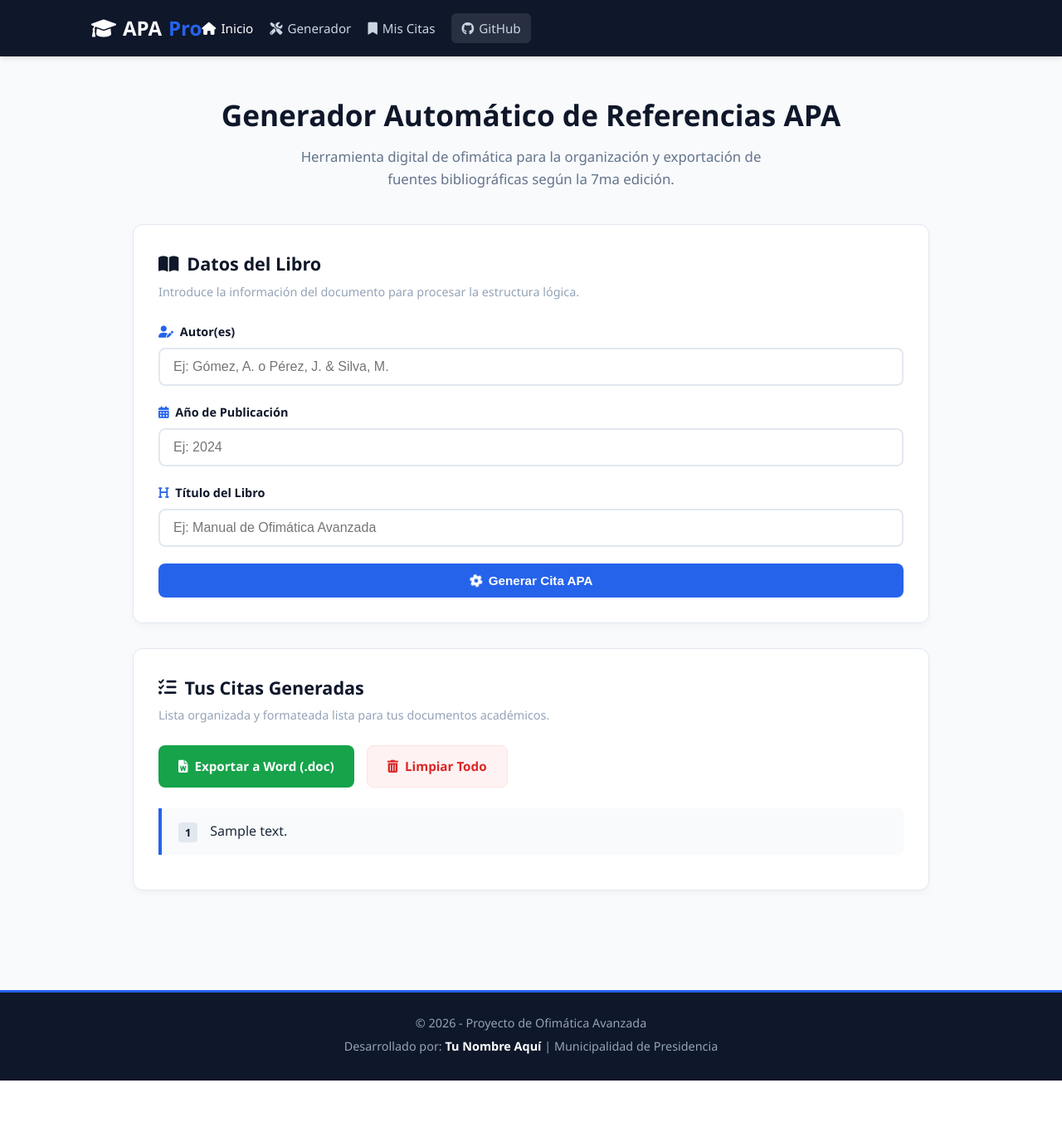
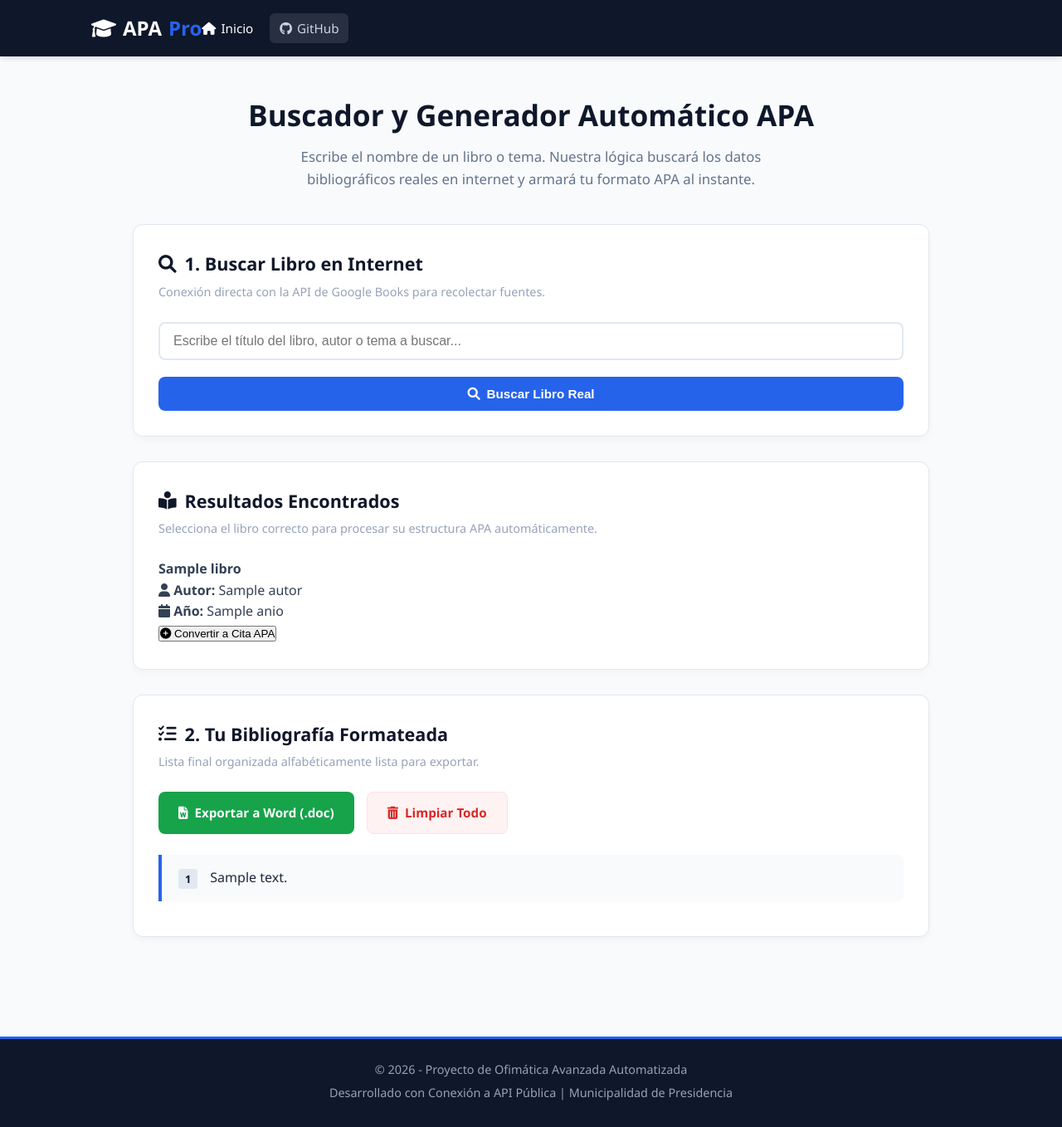
Before and after one commit to sc2409585-debug/generador-apa-pro, a Flask app: template templates/index.html in a window 1280 px wide. Shown: the whole page at 83% size. Before the commit the page ends 1302 px from the top, so only its background shows below. Run offline with Flask 3, Linux system fonts and the light colour scheme; the template is opened without the code that fills it: most values are stand-ins (such as "Sample title", 1, 10 or a date in 2020).

Commit message:
Update index.html

```diff
--- a/templates/index.html
+++ b/templates/index.html
@@ -16,8 +16,6 @@
             </a>
             <ul class="nav-menu">
                 <li><a href="/" class="nav-link active"><i class="fas fa-home"></i> Inicio</a></li>
-                <li><a href="#generador" class="nav-link"><i class="fas fa-tools"></i> Generador</a></li>
-                <li><a href="#citas" class="nav-link"><i class="fas fa-bookmark"></i> Mis Citas</a></li>
                 <li><a href="https://github.com" target="_blank" class="nav-link github-link"><i class="fab fa-github"></i> GitHub</a></li>
             </ul>
         </div>
@@ -26,42 +24,59 @@
     <div class="container">
 
         <header class="main-header">
-            <h1>Generador Automático de Referencias APA</h1>
-            <p class="subtitle">Herramienta digital de ofimática para la organización y exportación de fuentes bibliográficas según la 7ma edición.</p>
+            <h1>Buscador y Generador Automático APA</h1>
+            <p class="subtitle">Escribe el nombre de un libro o tema. Nuestra lógica buscará los datos bibliográficos reales en internet y armará tu formato APA al instante.</p>
         </header>
 
         <main class="web-layout">
-            <section id="generador" class="card">
+
+            <section class="card">
                 <div class="card-header">
-                    <h2><i class="fas fa-book-open"></i> Datos del Libro</h2>
-                    <p>Introduce la información del documento para procesar la estructura lógica.</p>
+                    <h2><i class="fas fa-search"></i> 1. Buscar Libro en Internet</h2>
+                    <p>Conexión directa con la API de Google Books para recolectar fuentes.</p>
                 </div>
-                <form action="/generar_cita" method="POST" class="form-interactive">
+                <form action="/buscar_libro" method="POST" class="form-interactive">
                     <div class="form-group">
-                        <label for="autor"><i class="fas fa-user-edit"></i> Autor(es)</label>
-                        <input type="text" id="autor" name="autor" placeholder="Ej: Gómez, A. o Pérez, J. & Silva, M." required>
+                        <input type="text" name="query_busqueda" placeholder="Escribe el título del libro, autor o tema a buscar..." required>
                     </div>
-                    <div class="form-group">
-                        <label for="anio"><i class="fas fa-calendar-alt"></i> Año de Publicación</label>
-                        <input type="text" id="anio" name="anio" placeholder="Ej: 2024" required>
-                    </div>
-                    <div class="form-group">
-                        <label for="titulo"><i class="fas fa-heading"></i> Título del Libro</label>
-                        <input type="text" id="titulo" name="titulo" placeholder="Ej: Manual de Ofimática Avanzada" required>
-                    </div>
-                    <button type="submit" class="btn btn-primary"><i class="fas fa-cog fa-spin"></i> Generar Cita APA</button>
+                    <button type="submit" class="btn btn-primary"><i class="fas fa-search"></i> Buscar Libro Real</button>
                 </form>
             </section>
 
+            {% if resultados %}
+            <section class="card results-card">
+                <div class="card-header">
+                    <h2><i class="fas fa-book-reader"></i> Resultados Encontrados</h2>
+                    <p>Selecciona el libro correcto para procesar su estructura APA automáticamente.</p>
+                </div>
+                <div class="results-grid">
+                    {% for libro in resultados %}
+                        <div class="result-item">
+                            <h4>{{ libro.titulo }}</h4>
+                            <p><strong><i class="fas fa-user"></i> Autor:</strong> {{ libro.autor }}</p>
+                            <p><strong><i class="fas fa-calendar"></i> Año:</strong> {{ libro.anio }}</p>
+
+                            <form action="/generar_cita_automatica" method="POST">
+                                <input type="hidden" name="autor" value="{{ libro.autor }}">
+                                <input type="hidden" name="anio" value="{{ libro.anio }}">
+                                <input type="hidden" name="titulo" value="{{ libro.titulo }}">
+                                <button type="submit" class="btn-select"><i class="fas fa-plus-circle"></i> Convertir a Cita APA</button>
+                            </form>
+                        </div>
+                    {% endfor %}
+                </div>
+            </section>
+            {% endif %}
+
             <section id="citas" class="card">
                 <div class="card-header">
-                    <h2><i class="fas fa-list-check"></i> Tus Citas Generadas</h2>
-                    <p>Lista organizada y formateada lista para tus documentos académicos.</p>
+                    <h2><i class="fas fa-list-check"></i> 2. Tu Bibliografía Formateada</h2>
+                    <p>Lista final organizada alfabéticamente lista para exportar.</p>
                 </div>
 
                 <div class="actions-wrapper">
                     <a href="/exportar_word" class="btn btn-success"><i class="fas fa-file-word"></i> Exportar a Word (.doc)</a>
-                    <a href="/limpiar_bibliografia" class="btn btn-danger"><i class="fas fa-trash-alt"></i> Limpiar Todo</a>
+                    <a href="/limpiar_todo" class="btn btn-danger"><i class="fas fa-trash-alt"></i> Limpiar Todo</a>
                 </div>
 
                 <ul class="lista-citas">
@@ -73,7 +88,7 @@
                     {% else %}
                         <div class="no-citas-box">
                             <i class="fas fa-folder-open empty-icon"></i>
-                            <p>Aún no has generado ninguna cita. El archivador está vacío.</p>
+                            <p>Aún no hay citas en tu lista. Realiza una búsqueda arriba.</p>
                         </div>
                     {% endfor %}
                 </ul>
@@ -83,8 +98,8 @@
 
     <footer class="main-footer">
         <div class="footer-content">
-            <p>&copy; 2026 - Proyecto de Ofimática Avanzada</p>
-            <p class="credits">Desarrollado por: <strong>Tu Nombre Aquí</strong> | Municipalidad de Presidencia</p>
+            <p>&copy; 2026 - Proyecto de Ofimática Avanzada Automatizada</p>
+            <p class="credits">Desarrollado con Conexión a API Pública | Municipalidad de Presidencia</p>
         </div>
     </footer>
 
```
